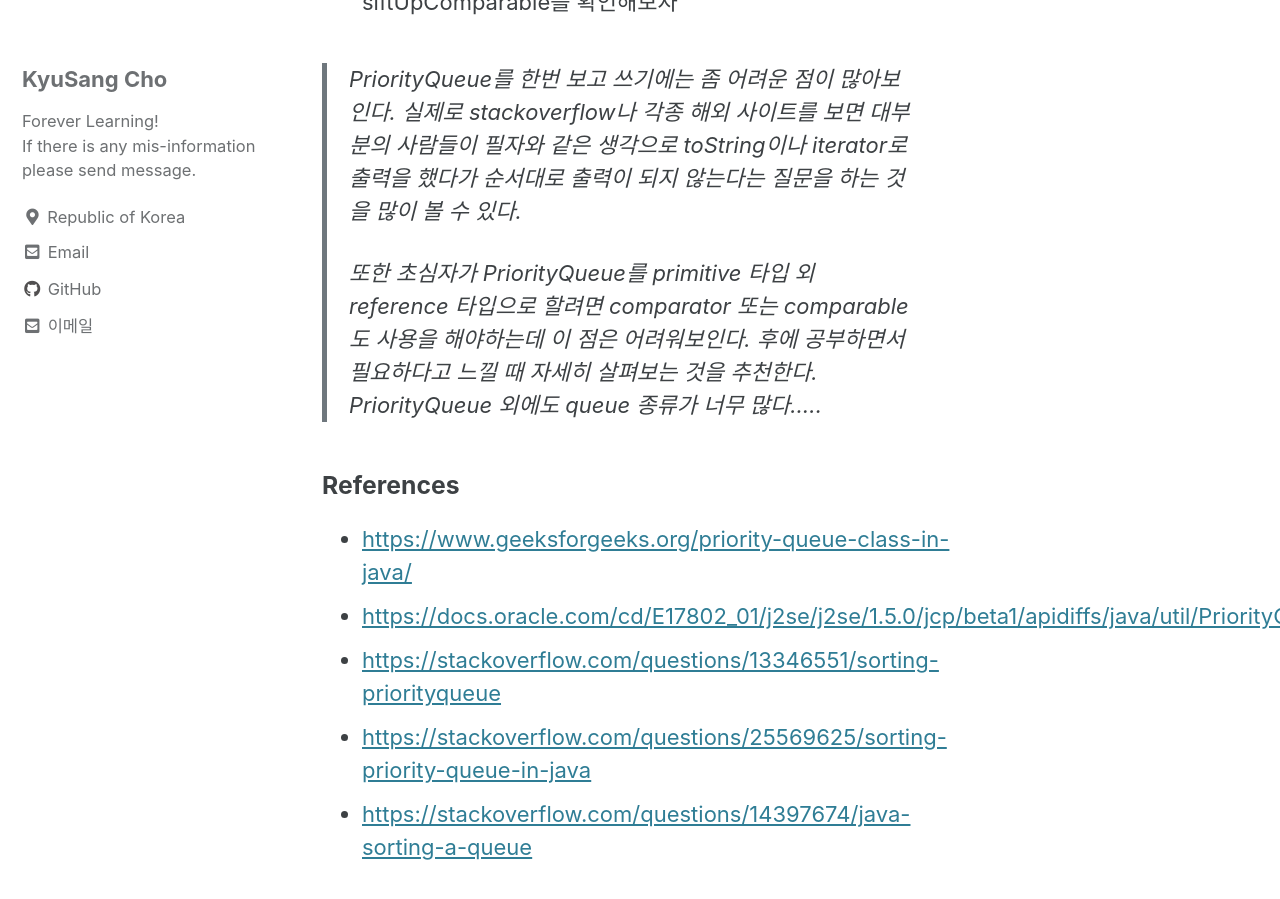
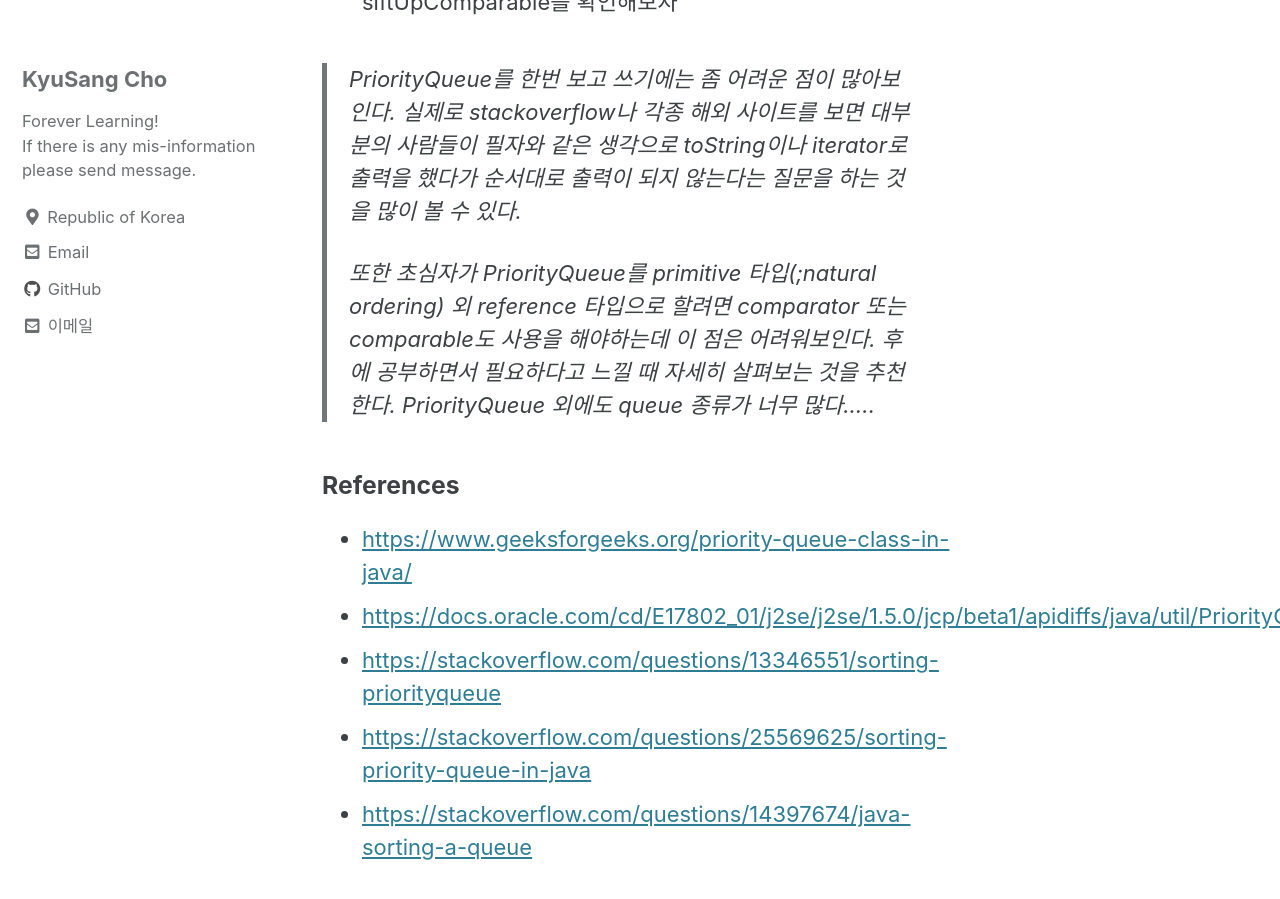
Before and after one commit to DevKS-Yet/DevKs-Yet.github.io, a Jekyll site: the page built from _posts/2022-04-20-77(data-structure5-2).md, in a window 1280 px wide and 900 px high, scrolled down 9282 px. Built offline with Jekyll 4.4.1, drawn with Linux system fonts in a browser that asks for light colours; cached includes are drawn as plain includes.

Commit message:
20220421

```diff
--- a/_posts/2022-04-20-77(data-structure5-2).md
+++ b/_posts/2022-04-20-77(data-structure5-2).md
@@ -287,7 +287,7 @@ public class PriorityQueueSample {
 > PriorityQueue를 한번 보고 쓰기에는 좀 어려운 점이 많아보인다.
 > 실제로 stackoverflow나 각종 해외 사이트를 보면 대부분의 사람들이 필자와 같은 생각으로 toString이나 iterator로 출력을 했다가 순서대로 출력이 되지 않는다는 질문을 하는 것을 많이 볼 수 있다.
 >
-> 또한 초심자가 PriorityQueue를 primitive 타입 외 reference 타입으로 할려면 comparator 또는 comparable도 사용을 해야하는데 이 점은 어려워보인다.
+> 또한 초심자가 PriorityQueue를 primitive 타입(;natural ordering) 외 reference 타입으로 할려면 comparator 또는 comparable도 사용을 해야하는데 이 점은 어려워보인다.
 > 후에 공부하면서 필요하다고 느낄 때 자세히 살펴보는 것을 추천한다. PriorityQueue 외에도 queue 종류가 너무 많다.....
 
 ### References
```
